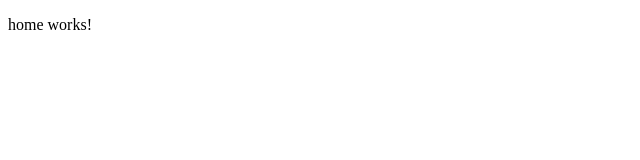
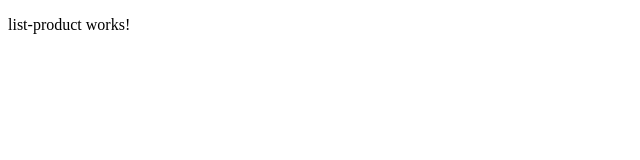
Before and after one commit to thalysson-nascimento/angular-accessibility-components, an Angular app: page / in a window 1280 px wide. Shown: the top 160 px of the page, without its empty margins (0-640 px from the left). Built offline with nearby package versions, Linux system fonts and the light colour scheme.

Commit message:
feat: created list product component

```diff
--- a/src/app/pages/home/home.component.html
+++ b/src/app/pages/home/home.component.html
@@ -1,3 +1 @@
-<p>
-  home works!
-</p>
+<app-list-product></app-list-product>
--- a/src/app/pages/home/home.module.ts
+++ b/src/app/pages/home/home.module.ts
@@ -1,9 +1,10 @@
 import { CommonModule } from '@angular/common';
 import { NgModule } from '@angular/core';
+import { ListProductModule } from '@components/list-product/list-product.module';
 import { HomeComponent } from './home.component';
 
 @NgModule({
-  imports: [CommonModule],
+  imports: [CommonModule, ListProductModule],
   declarations: [HomeComponent],
   exports: [HomeComponent],
 })
--- /dev/null
+++ b/src/app/shared/components/list-product/list-product.component.html
@@ -0,0 +1,3 @@
+<p>
+  list-product works!
+</p>
--- /dev/null
+++ b/src/app/shared/components/list-product/list-product.component.ts
@@ -0,0 +1,12 @@
+import { Component, OnInit } from '@angular/core';
+
+@Component({
+  selector: 'app-list-product',
+  templateUrl: './list-product.component.html',
+  styleUrls: ['./list-product.component.scss'],
+})
+export class ListProductComponent implements OnInit {
+  constructor() {}
+
+  ngOnInit() {}
+}
```
Also changed, not shown: src/app/shared/components/list-product/list-product.module.ts (added, +10 -0 lines), src/app/shared/components/list-product/list-product.component.scss (added), 1 other file (tests, documents, lock files or other folders).
